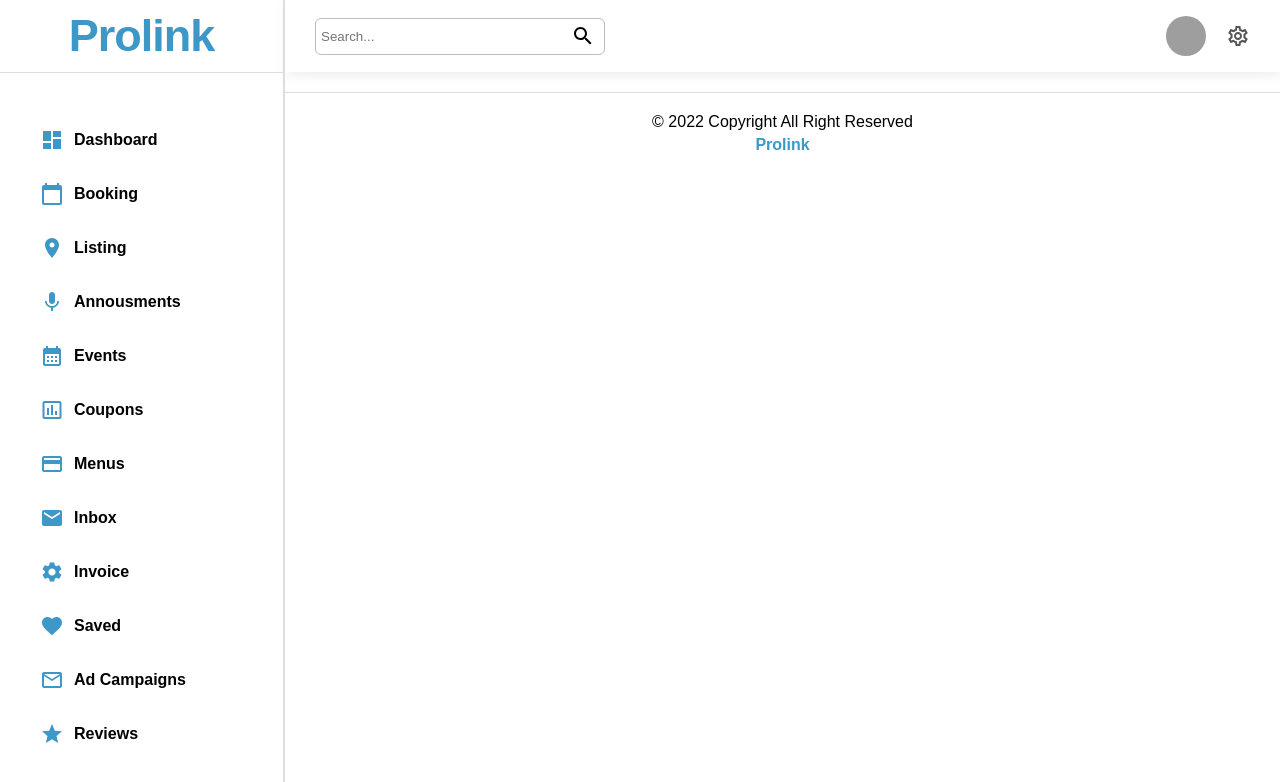
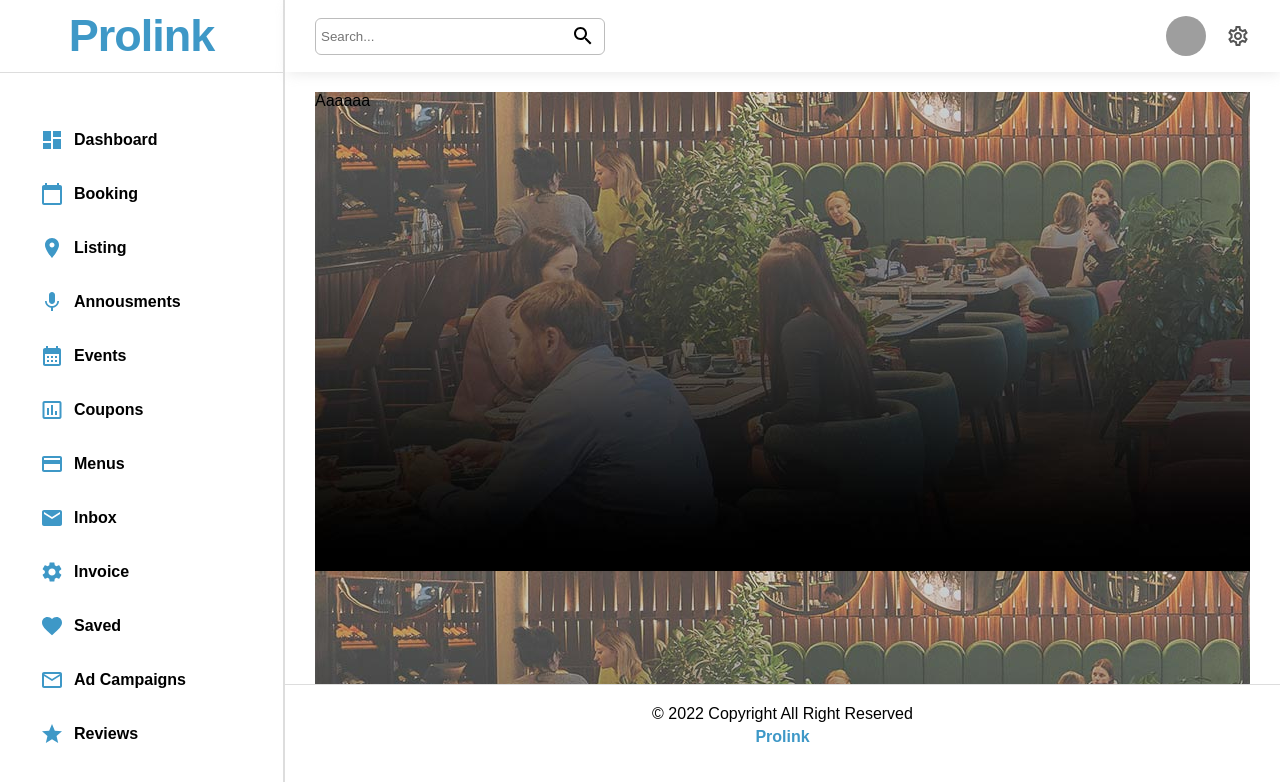
Before and after one commit to Rutubhimani28/Directory-Listing, a React (Create React App) app: page /single-listing in a window 1280 px wide. Shown: the top 782 px of the page. Built offline with nearby package versions, Linux system fonts and the light colour scheme; grey boxes are pictures that could not be loaded.

Commit message:
event page

```diff
--- a/src/App.tsx
+++ b/src/App.tsx
@@ -16,6 +16,7 @@ import Footer from "../src/Components/footer/footer";
 import { productInputs, userInputs } from "./DataFormNew";
 
 import Event from "./Pages/Event/event";
+import SingleListing from "./Pages/myListing/singleListing";
 
 const App = () => {
   return (
@@ -34,8 +35,8 @@ const App = () => {
                 <Route path="login" element={<Login />} />
                 <Route path="booking" element={<Booking />} />
                 <Route path="my-listing" element={<MyListing />} />
-                  <Route path="event" element={<Event/>} />
-                  <Route path="single-listings" element={<Event/>} />
+                <Route path="event" element={<Event />} />
+                <Route path="single-listing" element={<SingleListing />} />
                 <Route path="users">
                   <Route index element={<List />} />
                   <Route path=":userId" element={<Single />} />
--- a/src/Pages/myListing/myListing.tsx
+++ b/src/Pages/myListing/myListing.tsx
@@ -1,5 +1,6 @@
 /* eslint-disable @typescript-eslint/no-unused-vars */
 import React, { useState } from "react";
+import { useNavigate } from "react-router-dom";
 import "./mylisting.css";
 import { Grid, Button, Card, Pagination } from "@mui/material";
 import RoomIcon from "@mui/icons-material/Room";
@@ -10,6 +11,10 @@ import StarIcon from "@mui/icons-material/Star";
 // import "slick-carousel/slick/slick-theme.css";
 
 const myListing = () => {
+  // eslint-disable-next-line react-hooks/rules-of-hooks
+  const navigate = useNavigate();
+
+
   const listData = [
     {
       img: "https://angular.envytheme.com/vesax-ng/assets/img/gallery/gallery1.jpg",
@@ -249,7 +254,7 @@ const myListing = () => {
               </Slider>
               </div> */}
 
-              <img src={item.img} />
+              <img src={item.img} onClick={() => navigate("/single-listing")} />
               <Grid padding={2}>
                 <div className="d-flex justify-contant-between padding-10">
                   <div className="d-flex align-items-center">
--- a/src/Pages/myListing/mylisting.css
+++ b/src/Pages/myListing/mylisting.css
@@ -73,3 +73,8 @@
   font-size: 25px;
   letter-spacing: 1px;
 }
+.single-list{
+  background-image: url(../../images/listingsdetails.jpg);
+  height: 74vh;
+  width: 100%;
+}
--- /dev/null
+++ b/src/Pages/myListing/singleListing.tsx
@@ -0,0 +1,12 @@
+import React from 'react'
+// import ListingDetails from "../../images/lisingsdetails.jpg";
+
+const SingleListing =()=> {
+  return (
+    <div className='single-list'>
+       {/* <img src={ListingDetails}  /> */}aaaaaa
+    </div>
+  )
+}
+
+export default SingleListing
```
Also changed, not shown: src/images/listingsdetails.jpg (added).
